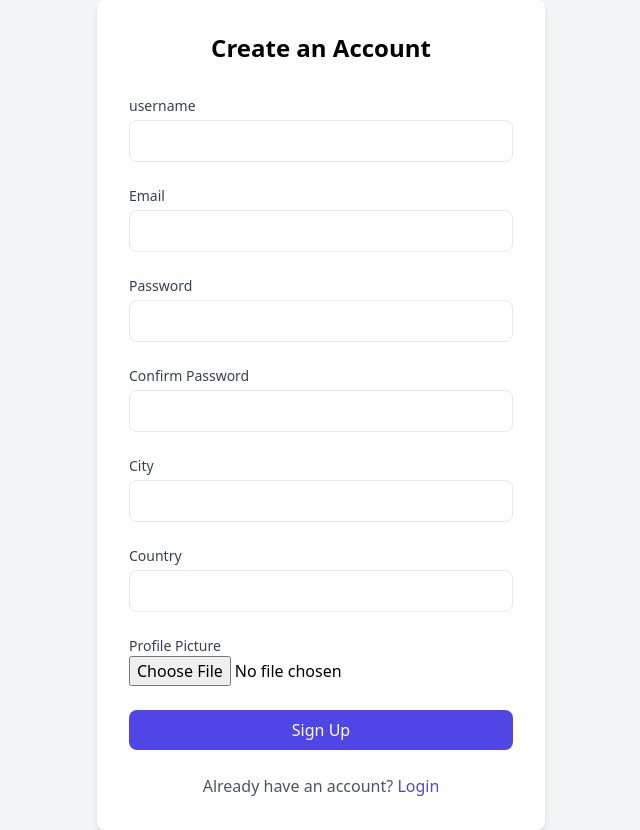
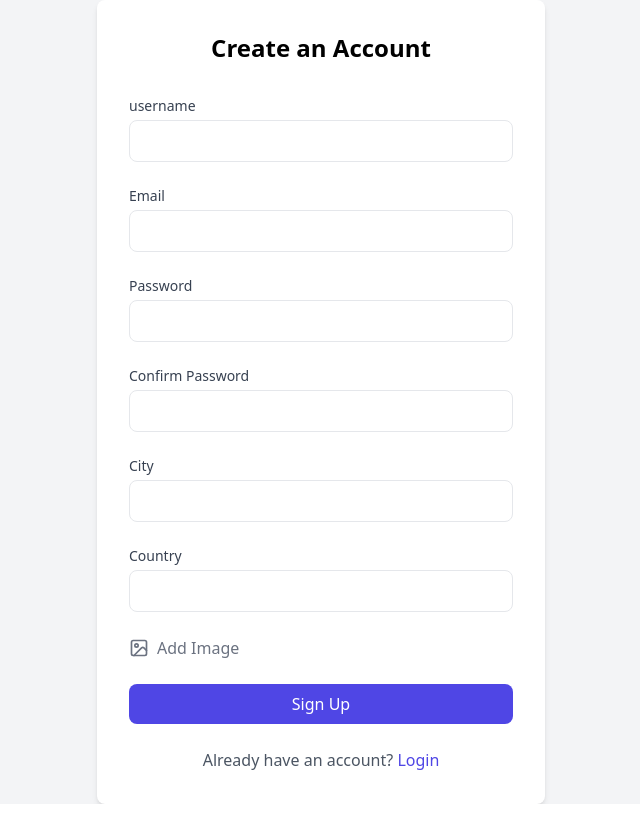
Before and after one commit to noamgloberman0/webapplicationfinal, a React (Vite) app in the folder front/: page /signup in a window 1280 px wide. Shown: the whole page, without its empty margins (319-959 px from the left). After the commit the page ends 804 px from the top, so only its background shows below. Built offline with nearby package versions, Linux system fonts and the light colour scheme.

Commit message:
fix some bugs

```diff
--- a/front/src/pages/SignUp.tsx
+++ b/front/src/pages/SignUp.tsx
@@ -1,6 +1,11 @@
 import React, { useState } from 'react';
-import { Link, useNavigate } from 'react-router-dom';
+import { Link } from 'react-router-dom';
+
+// Services
 import { register } from '../services/authService';
+
+// Icons
+import { Image } from 'lucide-react';
 
 export default function SignUp() {
   const [username, setUsername] = useState('');
@@ -11,9 +16,6 @@ export default function SignUp() {
   const [imageName, setImageName] = useState('');
   const [city, setCity] = useState('');
   const [country, setCountry] = useState('');
-  const [formData, setFormData] = useState(new FormData());
-
-  const navigate = useNavigate();
 
   const handleSubmit = async (e: React.FormEvent) => {
     e.preventDefault();
@@ -45,14 +47,14 @@ export default function SignUp() {
     }
   };
 
-  const handleUpload = async(e: any) => {
+  const handleUpload = (e: any) => {
 
     e.preventDefault();
     const fileExtension = e.target.files[0].name.split('.').pop();
     const fileName = `${email}.${fileExtension}`;
 
-    await setImageName(fileName);
-    await setImageFile(e.target.files[0]);
+    setImageName(fileName);
+    setImageFile(e.target.files[0]);
 
   }
 
@@ -144,10 +146,16 @@ export default function SignUp() {
             </div>
 
             <div>
-              <label htmlFor='profilePicture' className="block text-sm font-medium text-gray-700">
-                Profile Picture
-              </label>
-              <input type = "file" id = "profilePictureRegister" onChange = {handleUpload}/>
+              <button
+                type="button"
+                onClick={() => { window.document.getElementById('file-upload')?.click(); }}
+                className="flex items-center space-x-2 text-gray-500 hover:text-gray-700" >
+                <Image className="h-5 w-5" />
+                {imageFile.size === 0 ? <span>Add Image</span> : <span>Replace Image</span>}
+              </button>
+
+              <input type="file" id="file-upload" name="image" accept=".png, .jpeg, .jpg" onChange={handleUpload} />
+
             </div>
 
             <button
```
